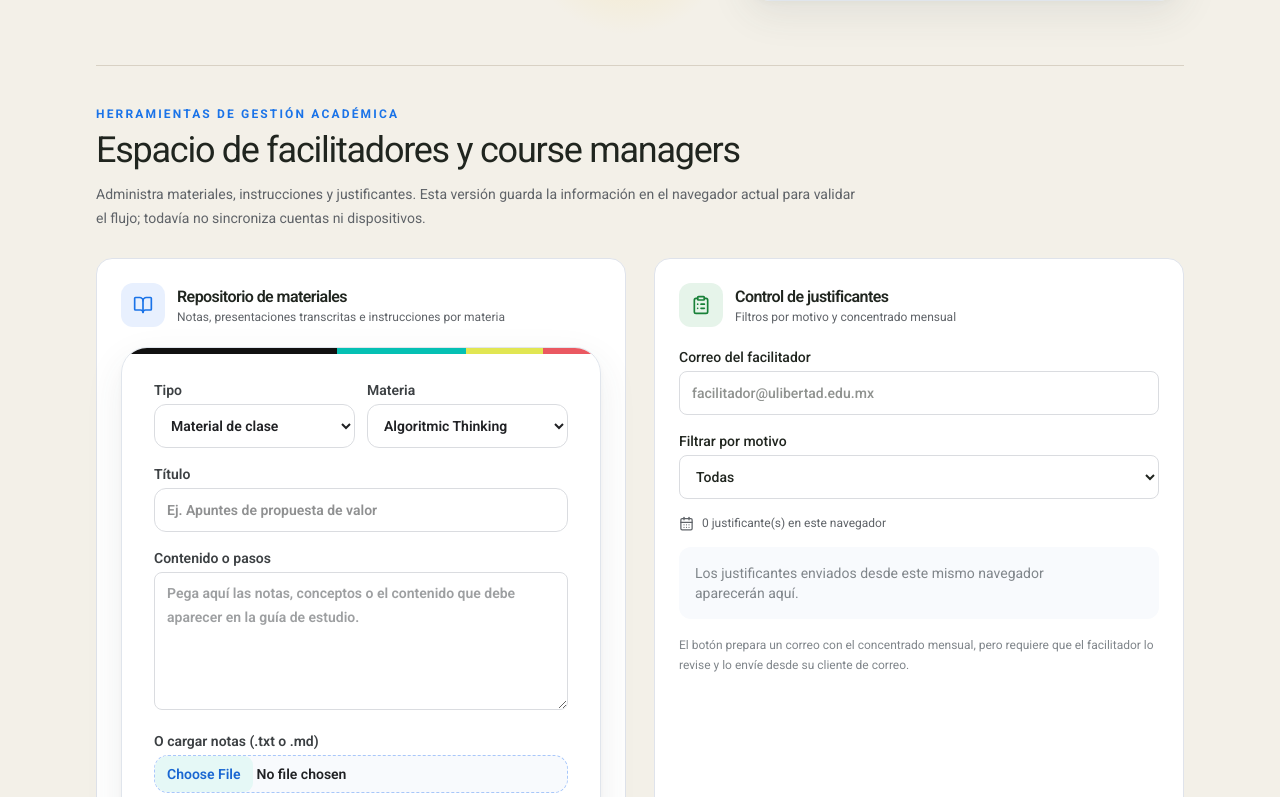
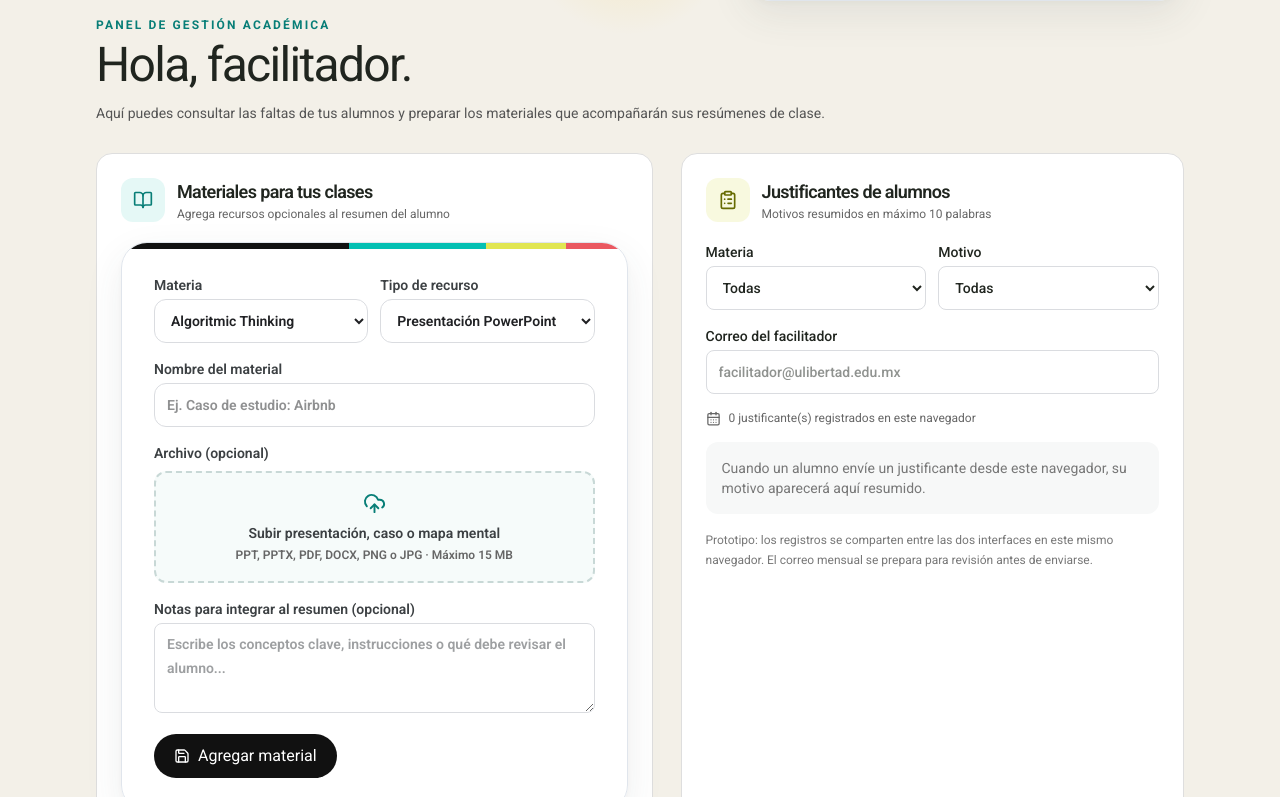
Before and after one commit to 18040188-hash/Resumen-clases-zoom-, a Next.js app: page / in a window 1280 px wide. Shown: the part 983-1780 px from the top of the page. Built offline with nearby package versions, Linux system fonts and the light colour scheme; a web font is replaced by a local one.

Commit message:
Refine facilitator MVP for file resources and concise absence dashboard

```diff
--- a/components/FacilitatorWorkspace.tsx
+++ b/components/FacilitatorWorkspace.tsx
@@ -1,31 +1,21 @@
 "use client";
 
 import { ChangeEvent, FormEvent, useEffect, useMemo, useState } from "react";
-import { BookOpen, CalendarDays, ClipboardList, FileText, Mail, Plus, Save, Trash2 } from "lucide-react";
+import { BookOpen, CalendarDays, ClipboardList, FileText, Mail, Save, Trash2, UploadCloud, Presentation, Network, FileCheck2 } from "lucide-react";
 import { CLASES } from "@/components/SelectorClase";
 
-type Material = { id: string; materia: string; titulo: string; contenido: string; tipo: "material" | "anuncio"; createdAt: string };
+type Material = { id: string; materia: string; titulo: string; descripcion: string; nombreArchivo: string; tipo: "presentacion" | "caso" | "mapa" | "nota"; createdAt: string };
 type Falta = { id: string; materia: string; fecha: string; email: string; motivo: string; categoria: string; resumen: string; fileName: string; createdAt: string };
 
 const MATERIALS_KEY = "aulaclara_materiales_v1";
 const ABSENCES_KEY = "aulaclara_justificantes_v1";
 const categories = ["Salud", "Familiar", "Personal", "Académico", "Transporte", "Otro"];
+const typeLabels = { presentacion: "Presentación", caso: "Caso de estudio", mapa: "Mapa mental", nota: "Notas de clase" };
 
-function categorize(reason: string) {
-  const value = reason.toLowerCase();
-  if (/médic|medic|enferm|salud|hospital|consulta|doctor|cita/.test(value)) return "Salud";
-  if (/famil|falle|funer|hij|madre|padre|herman/.test(value)) return "Familiar";
-  if (/transporte|tráfico|metro|autobús|camión|accidente|traslado/.test(value)) return "Transporte";
-  if (/examen|univers|escuela|académ|clase|tarea/.test(value)) return "Académico";
-  if (/personal|trámite|situación/.test(value)) return "Personal";
-  return "Otro";
-}
-
-function shortReason(reason: string, category: string) {
+function shortReason(reason: string) {
   const words = reason.toLowerCase().replace(/[^\p{L}\p{N}\s]/gu, " ").split(/\s+/).filter(Boolean);
-  const stop = new Set(["por", "para", "una", "uno", "que", "con", "del", "las", "los", "estoy", "tuve", "debido", "porque", "mi", "me", "el", "la", "de", "en", "un"]);
-  const picked = words.filter((word) => !stop.has(word)).slice(0, 4);
-  return (picked.length ? picked : [category.toLowerCase(), "reportado"]).join(" ");
+  const stop = new Set(["por", "para", "una", "uno", "que", "con", "del", "las", "los", "estoy", "tuve", "debido", "porque", "mi", "me", "el", "la", "de", "en", "un", "a", "y", "fue", "ser"]);
+  return words.filter((word) => !stop.has(word)).slice(0, 10).join(" ") || "Motivo no especificado";
 }
 
 export default function FacilitatorWorkspace() {
@@ -33,9 +23,11 @@ export default function FacilitatorWorkspace() {
   const [absences, setAbsences] = useState<Falta[]>([]);
   const [materia, setMateria] = useState<string>(CLASES[0].value);
   const [titulo, setTitulo] = useState("");
-  const [contenido, setContenido] = useState("");
-  const [tipo, setTipo] = useState<"material" | "anuncio">("material");
+  const [descripcion, setDescripcion] = useState("");
+  const [tipo, setTipo] = useState<Material["tipo"]>("presentacion");
+  const [archivo, setArchivo] = useState<File | null>(null);
   const [filterCategory, setFilterCategory] = useState("Todas");
+  const [filterMateria, setFilterMateria] = useState("Todas");
   const [facilitatorEmail, setFacilitatorEmail] = useState("");
   const [notice, setNotice] = useState("");
 
@@ -50,51 +42,46 @@ export default function FacilitatorWorkspace() {
   }, []);
 
   const grouped = useMemo(() => {
-    const filtered = absences.filter((item) => filterCategory === "Todas" || item.categoria === filterCategory);
+    const filtered = absences.filter((item) => (filterCategory === "Todas" || item.categoria === filterCategory) && (filterMateria === "Todas" || item.materia === filterMateria));
     return filtered.reduce<Record<string, Falta[]>>((groups, item) => {
       const key = item.fecha.slice(0, 7);
       (groups[key] ||= []).push(item);
       return groups;
     }, {});
-  }, [absences, filterCategory]);
+  }, [absences, filterCategory, filterMateria]);
 
   function persistMaterials(next: Material[]) {
     setMaterials(next);
     localStorage.setItem(MATERIALS_KEY, JSON.stringify(next));
   }
 
-  function handleTextFile(event: ChangeEvent<HTMLInputElement>) {
-    const file = event.target.files?.[0];
-    if (!file) return;
-    if (file.size > 500_000) {
-      setNotice("El archivo de texto no debe superar 500 KB.");
+  function saveResource(event: FormEvent<HTMLFormElement>) {
+    event.preventDefault();
+    if (!titulo.trim()) return;
+    if (archivo && archivo.size > 15 * 1024 * 1024) {
+      setNotice("El archivo debe pesar menos de 15 MB.");
       return;
     }
-    if (!/\.(txt|md)$/i.test(file.name)) {
-      setNotice("Por ahora el repositorio acepta archivos .txt y .md. Puedes pegar notas de otros formatos.");
-      return;
-    }
-    const reader = new FileReader();
-    reader.onload = () => {
-      setTitulo(file.name.replace(/\.(txt|md)$/i, ""));
-      setContenido(String(reader.result || ""));
-      setNotice("Archivo cargado. Revisa el contenido y guárdalo.");
+    const entry: Material = {
+      id: crypto.randomUUID(), materia, titulo: titulo.trim(), descripcion: descripcion.trim(),
+      nombreArchivo: archivo?.name || "", tipo, createdAt: new Date().toISOString()
     };
-    reader.readAsText(file);
-  }
-
-  function saveResource(event: FormEvent<HTMLFormElement>) {
-    event.preventDefault();
-    if (!titulo.trim() || !contenido.trim()) return;
-    const entry: Material = { id: crypto.randomUUID(), materia, titulo: titulo.trim(), contenido: contenido.trim(), tipo, createdAt: new Date().toISOString() };
     persistMaterials([entry, ...materials]);
-    setTitulo("");
-    setContenido("");
-    setNotice(tipo === "anuncio" ? "Anuncio guardado en este navegador." : "Material agregado al repositorio local.");
+    setTitulo(""); setDescripcion(""); setArchivo(null);
+    const input = document.getElementById("material-file") as HTMLInputElement | null;
+    if (input) input.value = "";
+    setNotice("Material agregado. Se mostrará como complemento en el resumen de esta materia.");
   }
 
   function deleteResource(id: string) {
     persistMaterials(materials.filter((item) => item.id !== id));
+  }
+
+  function handleFile(event: ChangeEvent<HTMLInputElement>) {
+    const file = event.target.files?.[0] || null;
+    setArchivo(file);
+    if (file && file.size > 15 * 1024 * 1024) setNotice("El archivo supera el límite de 15 MB.");
+    else setNotice(file ? `Archivo seleccionado: ${file.name}` : "");
   }
 
   function mailMonthly(month: string, records: Falta[]) {
@@ -105,71 +92,78 @@ export default function FacilitatorWorkspace() {
   }
 
   return (
-    <section className="mt-16 border-t border-[#d8d1c4] pt-10" id="espacio-facilitador">
+    <section className="mt-4" id="espacio-facilitador">
       <div className="mb-7 max-w-3xl">
-        <p className="mb-2 text-xs font-bold uppercase tracking-[.18em] text-[#1a73e8]">Herramientas de gestión académica</p>
-        <h2 className="font-serif text-3xl sm:text-4xl">Espacio de facilitadores y course managers</h2>
-        <p className="mt-3 text-sm leading-6 text-[#5f6368]">Administra materiales, instrucciones y justificantes. Esta versión guarda la información en el navegador actual para validar el flujo; todavía no sincroniza cuentas ni dispositivos.</p>
+        <p className="mb-2 text-xs font-bold uppercase tracking-[.18em] text-[#087e77]">Panel de gestión académica</p>
+        <h1 className="font-serif text-4xl sm:text-5xl">Hola, facilitador.</h1>
+        <p className="mt-3 text-sm leading-6 text-[#555]">Aquí puedes consultar las faltas de tus alumnos y preparar los materiales que acompañarán sus resúmenes de clase.</p>
       </div>
 
-      <div className="grid gap-7 lg:grid-cols-2">
-        <div className="rounded-2xl border border-[#dfe3eb] bg-white p-5 sm:p-6">
-          <div className="mb-5 flex items-center gap-3"><span className="rounded-xl bg-[#e8f0fe] p-3 text-[#1a73e8]"><BookOpen size={20}/></span><div><h3 className="font-semibold">Repositorio de materiales</h3><p className="text-xs text-[#5f6368]">Notas, presentaciones transcritas e instrucciones por materia</p></div></div>
+      <div className="grid gap-7 lg:grid-cols-[1.05fr_.95fr]">
+        <div className="rounded-2xl border border-[#dedede] bg-white p-5 sm:p-6">
+          <div className="mb-5 flex items-center gap-3"><span className="rounded-xl bg-[#e5f8f6] p-3 text-[#087e77]"><BookOpen size={20}/></span><div><h2 className="text-lg font-semibold">Materiales para tus clases</h2><p className="text-xs text-[#666]">Agrega recursos opcionales al resumen del alumno</p></div></div>
           <form onSubmit={saveResource} className="space-y-4">
             <div className="grid gap-3 sm:grid-cols-2">
-              <label className="text-sm font-medium">Tipo
-                <select value={tipo} onChange={(e) => setTipo(e.target.value as "material" | "anuncio")} className="mt-1 min-h-11 w-full rounded-lg border border-[#dadce0] bg-white px-3">
-                  <option value="material">Material de clase</option><option value="anuncio">Anuncio / actividad</option>
-                </select>
-              </label>
               <label className="text-sm font-medium">Materia
                 <select value={materia} onChange={(e) => setMateria(e.target.value)} className="mt-1 min-h-11 w-full rounded-lg border border-[#dadce0] bg-white px-3">
                   {CLASES.map((item) => <option key={item.value} value={item.value}>{item.label}</option>)}
                 </select>
               </label>
+              <label className="text-sm font-medium">Tipo de recurso
+                <select value={tipo} onChange={(e) => setTipo(e.target.value as Material["tipo"])} className="mt-1 min-h-11 w-full rounded-lg border border-[#dadce0] bg-white px-3">
+                  <option value="presentacion">Presentación PowerPoint</option><option value="caso">Caso de estudio</option><option value="mapa">Mapa mental</option><option value="nota">Notas de clase</option>
+                </select>
+              </label>
             </div>
-            <label className="block text-sm font-medium">Título
-              <input value={titulo} onChange={(e) => setTitulo(e.target.value)} required placeholder={tipo === "anuncio" ? "Ej. Preparar pitch para el martes" : "Ej. Apuntes de propuesta de valor"} className="mt-1 min-h-11 w-full rounded-lg border border-[#dadce0] px-3"/>
+            <label className="block text-sm font-medium">Nombre del material
+              <input value={titulo} onChange={(e) => setTitulo(e.target.value)} required placeholder="Ej. Caso de estudio: Airbnb" className="mt-1 min-h-11 w-full rounded-lg border border-[#dadce0] px-3"/>
             </label>
-            <label className="block text-sm font-medium">Contenido o pasos
-              <textarea value={contenido} onChange={(e) => setContenido(e.target.value)} required rows={5} placeholder={tipo === "anuncio" ? "1. Preparar una presentación de 90 segundos.\n2. Incluir problema, solución e impacto.\n3. Llevar el pitch listo a la siguiente sesión." : "Pega aquí las notas, conceptos o el contenido que debe aparecer en la guía de estudio."} className="mt-1 w-full rounded-lg border border-[#dadce0] px-3 py-2 text-sm leading-6"/>
+            <label className="block text-sm font-medium">Archivo (opcional)
+              <span className="mt-2 flex min-h-28 cursor-pointer flex-col items-center justify-center rounded-xl border-2 border-dashed border-[#c8d8d6] bg-[#f6fbfa] p-4 text-center hover:bg-[#eaf7f5]">
+                <UploadCloud size={23} className="mb-2 text-[#087e77]"/>
+                <span className="text-sm font-semibold">{archivo ? archivo.name : "Subir presentación, caso o mapa mental"}</span>
+                <span className="mt-1 text-xs text-[#666]">PPT, PPTX, PDF, DOCX, PNG o JPG · Máximo 15 MB</span>
+                <input id="material-file" type="file" accept=".ppt,.pptx,.pdf,.doc,.docx,.png,.jpg,.jpeg,.txt,.md" onChange={handleFile} className="sr-only"/>
+              </span>
             </label>
-            <label className="block text-sm font-medium">O cargar notas (.txt o .md)
-              <input type="file" accept=".txt,.md,text/plain,text/markdown" onChange={handleTextFile} className="mt-1 block w-full text-sm"/>
+            <label className="block text-sm font-medium">Notas para integrar al resumen (opcional)
+              <textarea value={descripcion} onChange={(e) => setDescripcion(e.target.value)} rows={3} placeholder="Escribe los conceptos clave, instrucciones o qué debe revisar el alumno..." className="mt-1 w-full rounded-lg border border-[#dadce0] px-3 py-2 text-sm leading-6"/>
             </label>
-            <button className="inline-flex min-h-11 items-center gap-2 rounded-full bg-[#1a73e8] px-5 text-sm font-semibold text-white"><Save size={16}/> Guardar en repositorio</button>
+            <button className="inline-flex min-h-11 items-center gap-2 rounded-full bg-[#111] px-5 text-sm font-semibold text-white"><Save size={16}/> Agregar material</button>
           </form>
-          {notice && <p role="status" className="mt-3 text-xs text-[#1967d2]">{notice}</p>}
+          {notice && <p role="status" className="mt-3 text-xs text-[#087e77]">{notice}</p>}
           <div className="mt-6 space-y-2">
-            {materials.length === 0 ? <p className="text-sm text-[#80868b]">Aún no hay materiales guardados en este navegador.</p> : materials.map((item) => <article key={item.id} className="flex items-start justify-between gap-3 rounded-xl bg-[#f8fafd] p-3">
-              <div className="min-w-0"><p className="text-xs font-semibold uppercase text-[#5f6368]">{item.tipo === "anuncio" ? "Anuncio" : "Material"} · {CLASES.find((c) => c.value === item.materia)?.label || item.materia}</p><h4 className="mt-1 text-sm font-semibold">{item.titulo}</h4><p className="mt-1 whitespace-pre-line text-xs leading-5 text-[#5f6368]">{item.contenido.slice(0, 220)}{item.contenido.length > 220 ? "…" : ""}</p></div>
-              <button type="button" onClick={() => deleteResource(item.id)} aria-label="Eliminar recurso" className="rounded-full p-2 text-[#5f6368] hover:bg-[#fce8e6] hover:text-[#b3261e]"><Trash2 size={16}/></button>
+            {materials.length === 0 ? <p className="rounded-xl bg-[#f7f8f8] p-4 text-sm text-[#777]">Todavía no hay materiales. Agrega uno para verlo reflejado en el resumen del alumno.</p> : materials.map((item) => <article key={item.id} className="flex items-start justify-between gap-3 rounded-xl bg-[#f7f9f9] p-3">
+              <div className="min-w-0"><p className="text-xs font-semibold uppercase text-[#087e77]">{typeLabels[item.tipo]} · {CLASES.find((c) => c.value === item.materia)?.label || item.materia}</p><h3 className="mt-1 text-sm font-semibold">{item.titulo}</h3>{item.nombreArchivo && <p className="mt-1 flex items-center gap-1 text-xs text-[#666]"><FileCheck2 size={13}/>{item.nombreArchivo}</p>}{item.descripcion && <p className="mt-1 whitespace-pre-line text-xs leading-5 text-[#555]">{item.descripcion}</p>}</div>
+              <button type="button" onClick={() => deleteResource(item.id)} aria-label="Eliminar material" className="rounded-full p-2 text-[#666] hover:bg-[#ffeded] hover:text-[#b3261e]"><Trash2 size={16}/></button>
             </article>)}
           </div>
         </div>
 
-        <div className="rounded-2xl border border-[#dfe3eb] bg-white p-5 sm:p-6">
-          <div className="mb-5 flex items-center gap-3"><span className="rounded-xl bg-[#e6f4ea] p-3 text-[#188038]"><ClipboardList size={20}/></span><div><h3 className="font-semibold">Control de justificantes</h3><p className="text-xs text-[#5f6368]">Filtros por motivo y concentrado mensual</p></div></div>
-          <label className="block text-sm font-medium">Correo del facilitador
+        <div className="rounded-2xl border border-[#dedede] bg-white p-5 sm:p-6">
+          <div className="mb-5 flex items-center gap-3"><span className="rounded-xl bg-[#f8f9df] p-3 text-[#666b00]"><ClipboardList size={20}/></span><div><h2 className="text-lg font-semibold">Justificantes de alumnos</h2><p className="text-xs text-[#666]">Motivos resumidos en máximo 10 palabras</p></div></div>
+          <div className="grid gap-3 sm:grid-cols-2">
+            <label className="text-sm font-medium">Materia
+              <select value={filterMateria} onChange={(e) => setFilterMateria(e.target.value)} className="mt-1 min-h-11 w-full rounded-lg border border-[#dadce0] bg-white px-3"><option>Todas</option>{CLASES.map((c) => <option key={c.value} value={c.value}>{c.label}</option>)}</select>
+            </label>
+            <label className="text-sm font-medium">Motivo
+              <select value={filterCategory} onChange={(e) => setFilterCategory(e.target.value)} className="mt-1 min-h-11 w-full rounded-lg border border-[#dadce0] bg-white px-3"><option>Todas</option>{categories.map((category) => <option key={category}>{category}</option>)}</select>
+            </label>
+          </div>
+          <label className="mt-4 block text-sm font-medium">Correo del facilitador
             <input type="email" value={facilitatorEmail} onChange={(e) => setFacilitatorEmail(e.target.value)} placeholder="facilitador@ulibertad.edu.mx" className="mt-1 min-h-11 w-full rounded-lg border border-[#dadce0] px-3"/>
           </label>
-          <label className="mt-4 block text-sm font-medium">Filtrar por motivo
-            <select value={filterCategory} onChange={(e) => setFilterCategory(e.target.value)} className="mt-1 min-h-11 w-full rounded-lg border border-[#dadce0] bg-white px-3">
-              <option>Todas</option>{categories.map((category) => <option key={category}>{category}</option>)}
-            </select>
-          </label>
-          <div className="mt-4 flex items-center gap-2 text-xs text-[#5f6368]"><CalendarDays size={15}/> {absences.length} justificante(s) en este navegador</div>
+          <div className="mt-4 flex items-center gap-2 text-xs text-[#666]"><CalendarDays size={15}/> {absences.length} justificante(s) registrados en este navegador</div>
           <div className="mt-4 space-y-4">
             {Object.entries(grouped).sort(([a], [b]) => b.localeCompare(a)).map(([month, records]) => <div key={month} className="rounded-xl border border-[#e3e7ee] p-3">
-              <div className="mb-3 flex flex-wrap items-center justify-between gap-2"><h4 className="font-semibold">{new Date(`${month}-02T12:00:00`).toLocaleDateString("es-MX", { month: "long", year: "numeric" })}</h4><button type="button" disabled={!facilitatorEmail.includes("@")} onClick={() => mailMonthly(month, records)} className="inline-flex min-h-9 items-center gap-2 rounded-full bg-[#e8f0fe] px-3 text-xs font-semibold text-[#1967d2] disabled:opacity-40"><Mail size={14}/> Preparar correo del mes</button></div>
-              {records.map((item) => <div key={item.id} className="border-t border-[#edf0f4] py-2"><div className="flex justify-between gap-2 text-xs"><span className="font-semibold">{item.resumen}</span><span className="text-[#5f6368]">{item.fecha}</span></div><p className="mt-1 text-xs text-[#5f6368]">{CLASES.find((c) => c.value === item.materia)?.label || item.materia} · {item.categoria} · {item.email}</p></div>)}
+              <div className="mb-3 flex flex-wrap items-center justify-between gap-2"><h3 className="font-semibold capitalize">{new Date(`${month}-02T12:00:00`).toLocaleDateString("es-MX", { month: "long", year: "numeric" })}</h3><button type="button" disabled={!facilitatorEmail.includes("@")} onClick={() => mailMonthly(month, records)} className="inline-flex min-h-9 items-center gap-2 rounded-full bg-[#e5f8f6] px-3 text-xs font-semibold text-[#087e77] disabled:opacity-40"><Mail size={14}/> Preparar correo</button></div>
+              {records.map((item) => <div key={item.id} className="border-t border-[#edf0f4] py-3"><div className="flex flex-wrap items-center justify-between gap-2"><span className="text-sm font-semibold">{item.resumen || shortReason(item.motivo)}</span><span className="text-xs text-[#666]">{item.fecha}</span></div><p className="mt-1 text-xs text-[#666]">{CLASES.find((c) => c.value === item.materia)?.label || item.materia} · {item.categoria}</p><p className="mt-1 text-xs text-[#777]">{item.email}</p></div>)}
             </div>)}
-            {absences.length === 0 && <p className="rounded-xl bg-[#f8fafd] p-4 text-sm text-[#80868b]">Los justificantes enviados desde este mismo navegador aparecerán aquí.</p>}
+            {absences.length === 0 && <p className="rounded-xl bg-[#f7f8f8] p-4 text-sm text-[#777]">Cuando un alumno envíe un justificante desde este navegador, su motivo aparecerá aquí resumido.</p>}
           </div>
-          <p className="mt-4 text-xs leading-5 text-[#80868b]">El botón prepara un correo con el concentrado mensual, pero requiere que el facilitador lo revise y lo envíe desde su cliente de correo.</p>
+          <p className="mt-4 text-xs leading-5 text-[#777]">Prototipo: los registros se comparten entre las dos interfaces en este mismo navegador. El correo mensual se prepara para revisión antes de enviarse.</p>
         </div>
       </div>
-      <div className="mt-6 rounded-xl border border-[#fbbc04]/40 bg-[#fef7e0] p-4 text-xs leading-5 text-[#5f6368]"><strong>Alcance de esta versión:</strong> el repositorio y los justificantes se guardan localmente en el dispositivo. Para compartirlos entre alumnos y facilitadores, enviar notificaciones automáticas y leer PDFs/PPTX, falta conectar almacenamiento seguro, autenticación institucional y un proveedor de correo.</div>
     </section>
   );
 }
```
